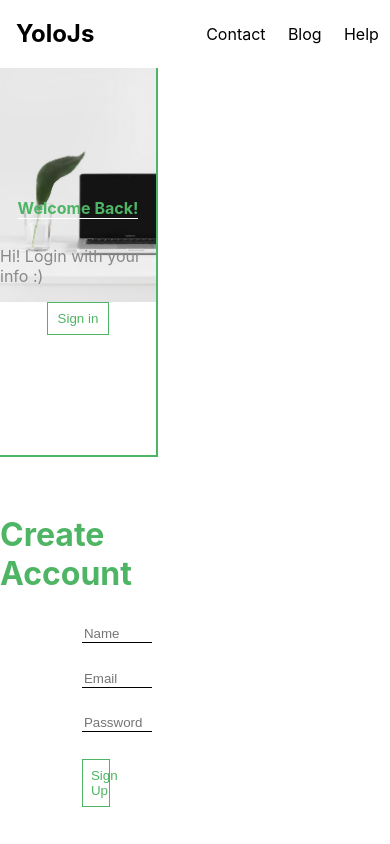
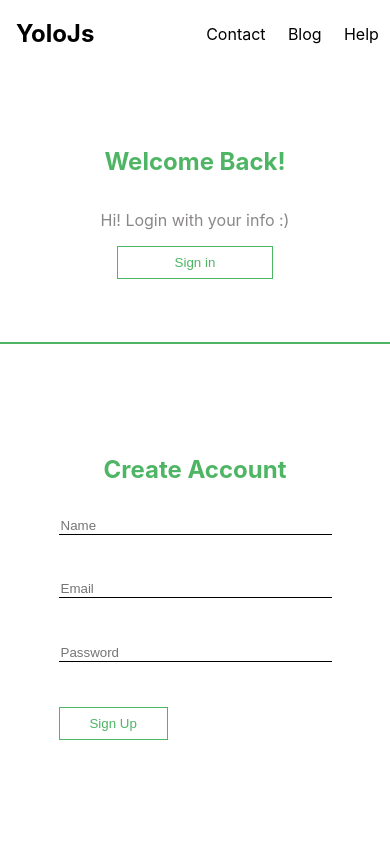
Before and after one commit to mymrtt/Landing-Register, a React (Create React App) app: page / in a window 390 px wide. Built offline with nearby package versions, Linux system fonts and the light colour scheme.

Commit message:
update mobile

```diff
--- a/package.json
+++ b/package.json
@@ -2,12 +2,14 @@
   "name": "desafio-cadastro",
   "version": "0.1.0",
   "private": true,
+  "homepage": "https://mymrtt.github.io/Landing-Register/",
   "dependencies": {
     "react": "^16.8.6",
     "react-dom": "^16.8.6",
     "react-scripts": "3.0.1"
   },
   "scripts": {
+    "deploy": "yarn run build && ./node_modules/.bin/gh-pages -d build",
     "start": "react-scripts start",
     "build": "react-scripts build",
     "test": "react-scripts test",
@@ -27,5 +29,8 @@
       "last 1 firefox version",
       "last 1 safari version"
     ]
+  },
+  "devDependencies": {
+    "gh-pages": "^2.0.1"
   }
 }
--- a/src/App.css
+++ b/src/App.css
@@ -14,26 +14,26 @@
 }
 @media(max-width: 640px){
   .App_content{
-    flex-direction: column;
+    flex-direction: column !important;
   }
   .App_signin{
-    width: 100%;
-    height: 70%;
-    border-right: none;
+    width: 100% !important;
+    height: 55% !important;
+    border-right: none !important;
     border-bottom: 2px solid #4eb564;
-    background: none;
+    background: none !important;
   }
   .App_signin-title{
-    font-size: 1rem;
+    font-size: 1.5rem !important;
   }
   .App_signup{
-    width: 100%;
+    width: 100% !important;
   }
   .App_title{
-    font-size: 1rem;
+    font-size: 1.5rem !important;
   }
   form{
-    width: 70%;
+    width: 70% !important;
   }
 }
 .App_signin{
```
Also changed, not shown: 1 other file (tests, documents, lock files or other folders).
